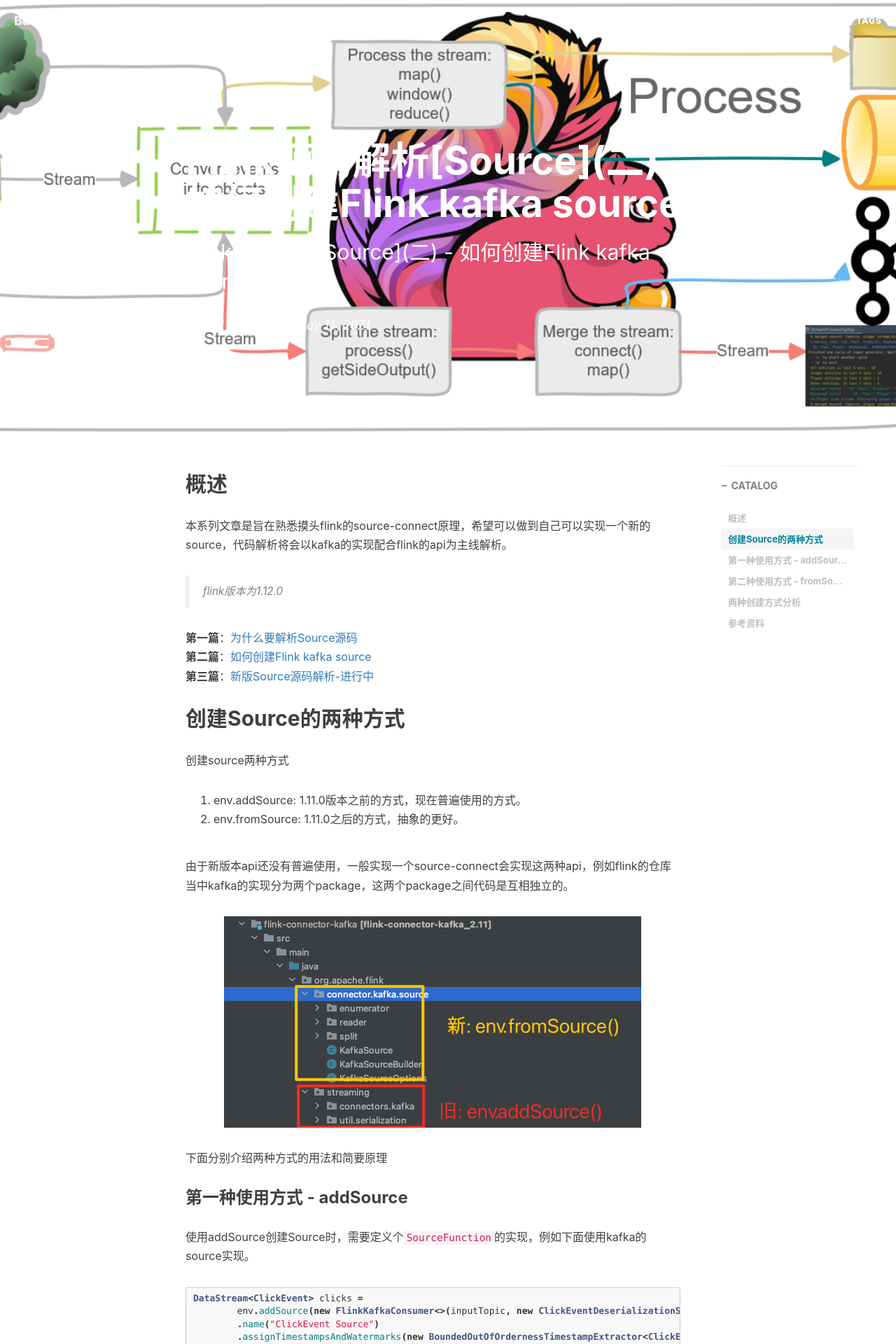
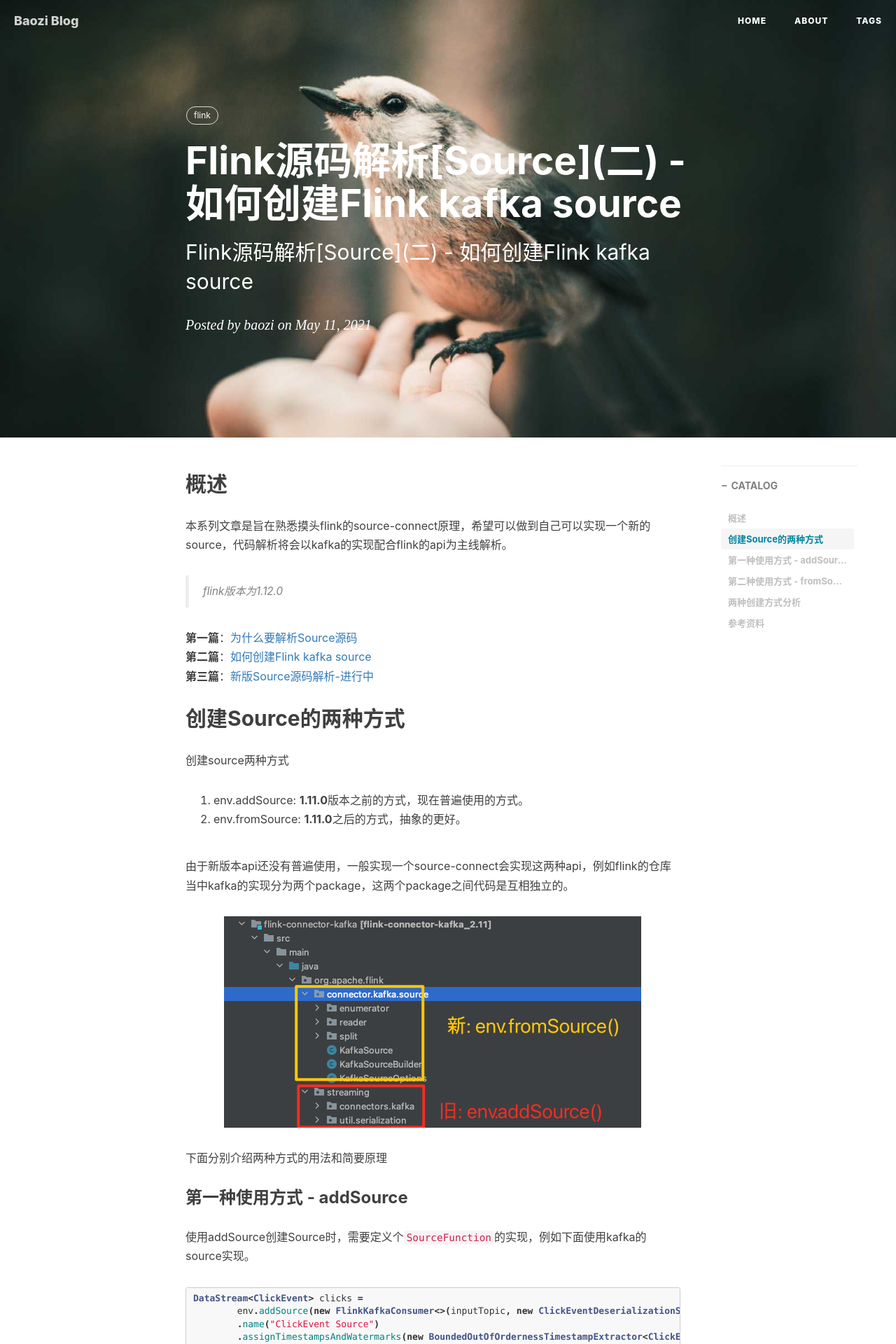
Before and after one commit to shibd/shibd.github.io, a Jekyll site: the page built from _posts/2021-05-11-flink-source-2.md, in a window 1280 px wide. Shown: the top 1920 px of the page at 70% size. Built offline with Jekyll 4.4.1, drawn with Linux system fonts in a browser that asks for light colours; nearby versions of some CDN libraries; comment, search, counter and statistics services are not loaded; some of the changed text lies outside the part shown.

Commit message:
flink source

````diff
--- a/_posts/2021-05-11-flink-source-2.md
+++ b/_posts/2021-05-11-flink-source-2.md
@@ -4,7 +4,7 @@
 subtitle:   Flink源码解析[Source](二) - 如何创建Flink kafka source
 date:       2021-05-11
 author:     baozi
-header-img: img/2021-flink-source/000flink-background.png
+header-img: img/2019-08-15(Message-Center)/top2.jpg
 catalog: true
 tags:
     - flink
@@ -27,8 +27,8 @@
 
 创建source两种方式
 
-1. env.addSource: 1.11.0版本之前的方式，现在普遍使用的方式。
-2. env.fromSource: 1.11.0之后的方式，抽象的更好。
+1. env.addSource: **1.11.0**版本之前的方式，现在普遍使用的方式。
+2. env.fromSource: **1.11.0**之后的方式，抽象的更好。
 
 由于新版本api还没有普遍使用，一般实现一个source-connect会实现这两种api，例如flink的仓库当中kafka的实现分为两个package，这两个package之间代码是互相独立的。
 
@@ -112,7 +112,7 @@
 }
 ```
 
-关于1.11.0版本之前的api，在自定一个Source时需要涉及几块知识：
+关于**1.11.0**版本之前的api，在自定一个Source时需要涉及几块知识：
 
 1. watermark是如何和source结合的。
 2. checkpoint是如何和source结合的。
````
Also changed, not shown: _posts/2021-05-07-flink-source-1.md (+2 -6 lines).
